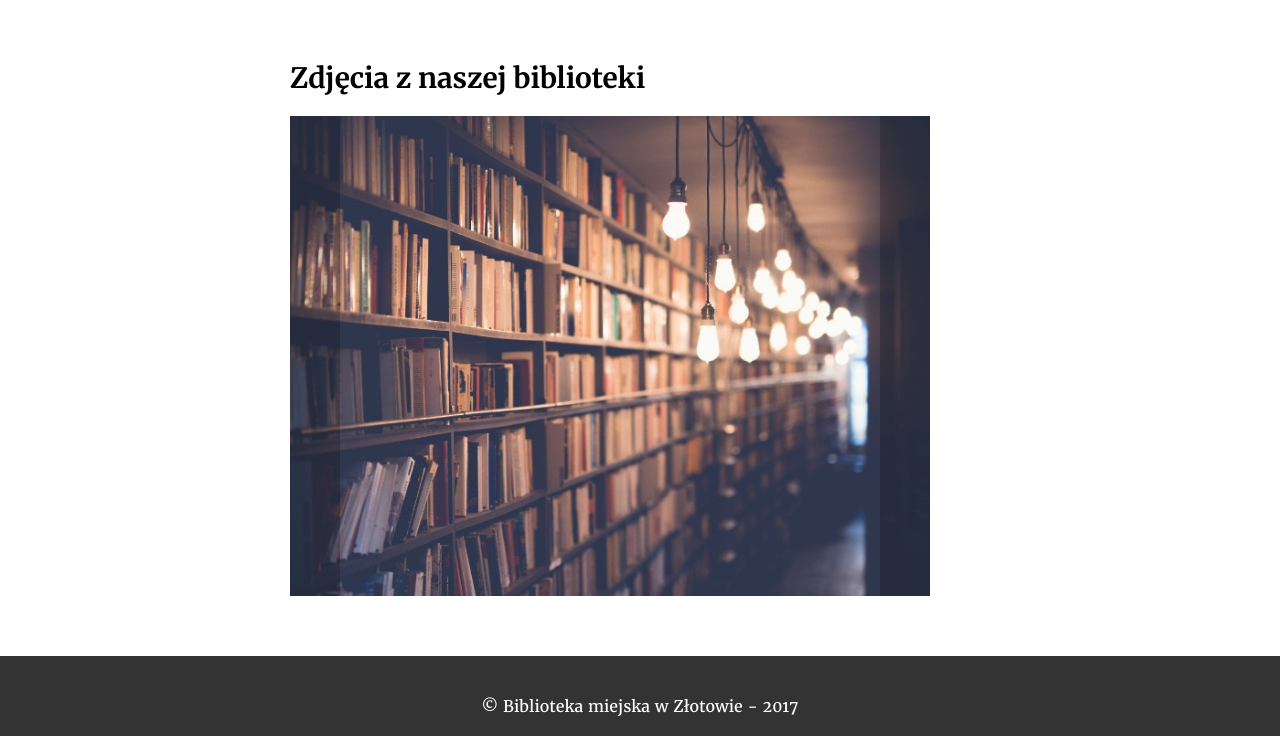
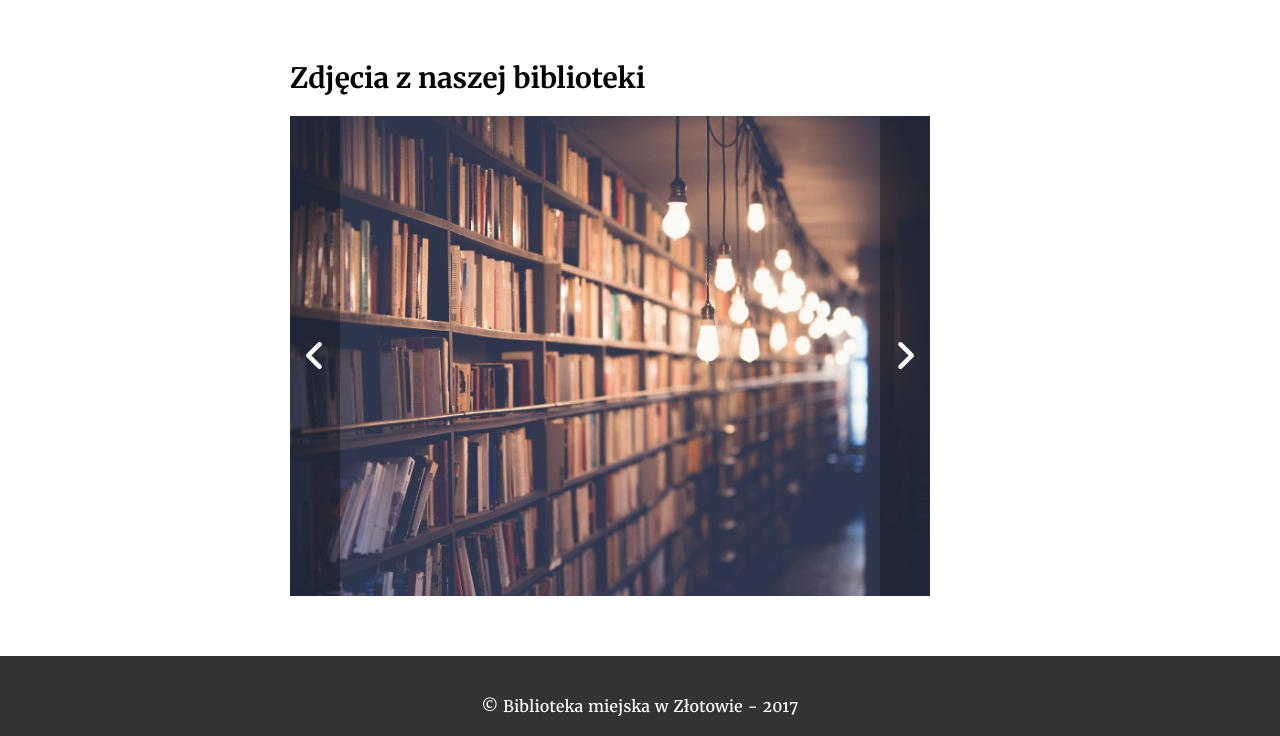
Before and after one commit to wSoltysiak/PSWLab, a PHP site: page /gallery.html in a window 1280 px wide. Shown: the part 552-1288 px from the top of the page. Run offline with PHP 8.4, Linux system fonts and the light colour scheme; some libraries are stand-ins or nearby versions.

Commit message:
Ostylowanie galerii

```diff
--- a/assets/css/gallery.css
+++ b/assets/css/gallery.css
@@ -6,9 +6,22 @@
 }
 
 .gallery__navigation-bar {
-    background: rgba(0,0,0,0.2);
+    display: flex;
+    align-items: center;
+    justify-content: center;
+    background: rgba(0, 0, 0, 0.3);
     width: 50px;
     height: 100%;
+    cursor: pointer;
+}
+
+.gallery__navigation-bar:hover{
+    background: rgba(0, 0, 0, 0.5);
+}
+
+.gallery__navigation-bar i {
+    color: #ffffff;
+    font-size: 36px;
 }
 
 .gallery__hidden-content {
--- a/assets/js/gallery.js
+++ b/assets/js/gallery.js
@@ -7,7 +7,7 @@
     const min = 0;
 
     attachImage();
-    attachNaviagtion();
+    attachNavigation();
 
     function isImgNode(element) {
         return element.nodeName.toLowerCase() === 'img';
@@ -29,8 +29,8 @@
         attachImage();
     }
 
-    function attachNaviagtion() {
+    function attachNavigation() {
         document.querySelector('#left').addEventListener('click', moveToNext);
-        document.querySelector('#right').addEventListener('click', moveToNext);
+        document.querySelector('#right').addEventListener('click', moveToPrevious);
     }
 })();
--- a/gallery.html
+++ b/gallery.html
@@ -14,6 +14,7 @@
     <link rel="stylesheet" type="text/css" href="assets/css/main-footer.css">
     <link rel="stylesheet" type="text/css" href="assets/css/dropdown-menu.css">
     <link rel="stylesheet" type="text/css" href="assets/css/gallery.css">
+    <script src="https://use.fontawesome.com/70f13924e9.js"></script>
     <title>Biblioteka miejska - galeria</title>
 </head>
 <body>
@@ -81,8 +82,12 @@
         Zdjęcia z naszej biblioteki
     </h2>
     <div id="image-container" class="gallery__image-container">
-        <div id="left" class="gallery__navigation-bar"></div>
-        <div id="right" class="gallery__navigation-bar"></div>
+        <div id="left" class="gallery__navigation-bar">
+            <i class="fa fa-angle-left" aria-hidden="true"></i>
+        </div>
+        <div id="right" class="gallery__navigation-bar">
+            <i class="fa fa-angle-right" aria-hidden="true"></i>
+        </div>
     </div>
 
     <div id="images-list" class="gallery__hidden-content">
```
